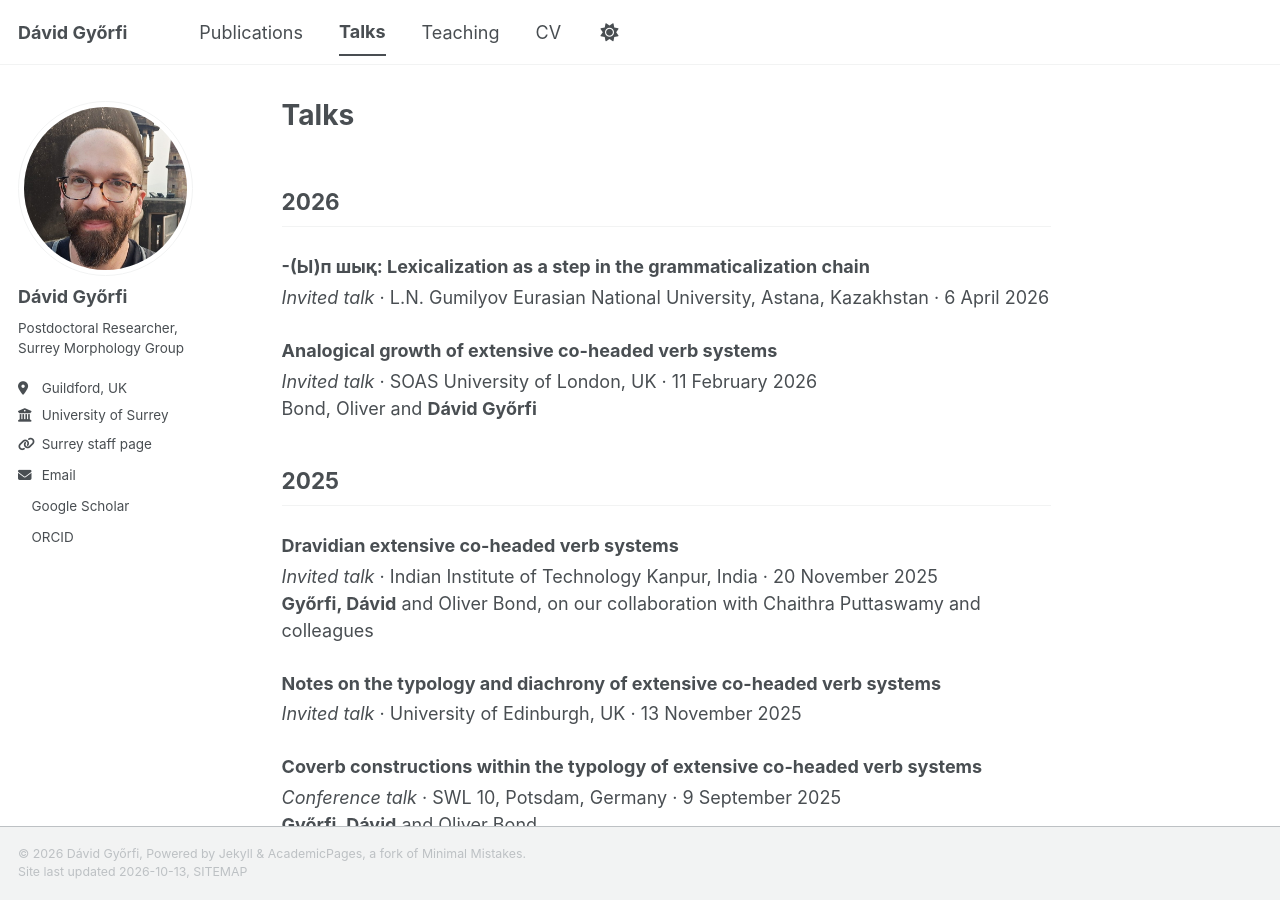
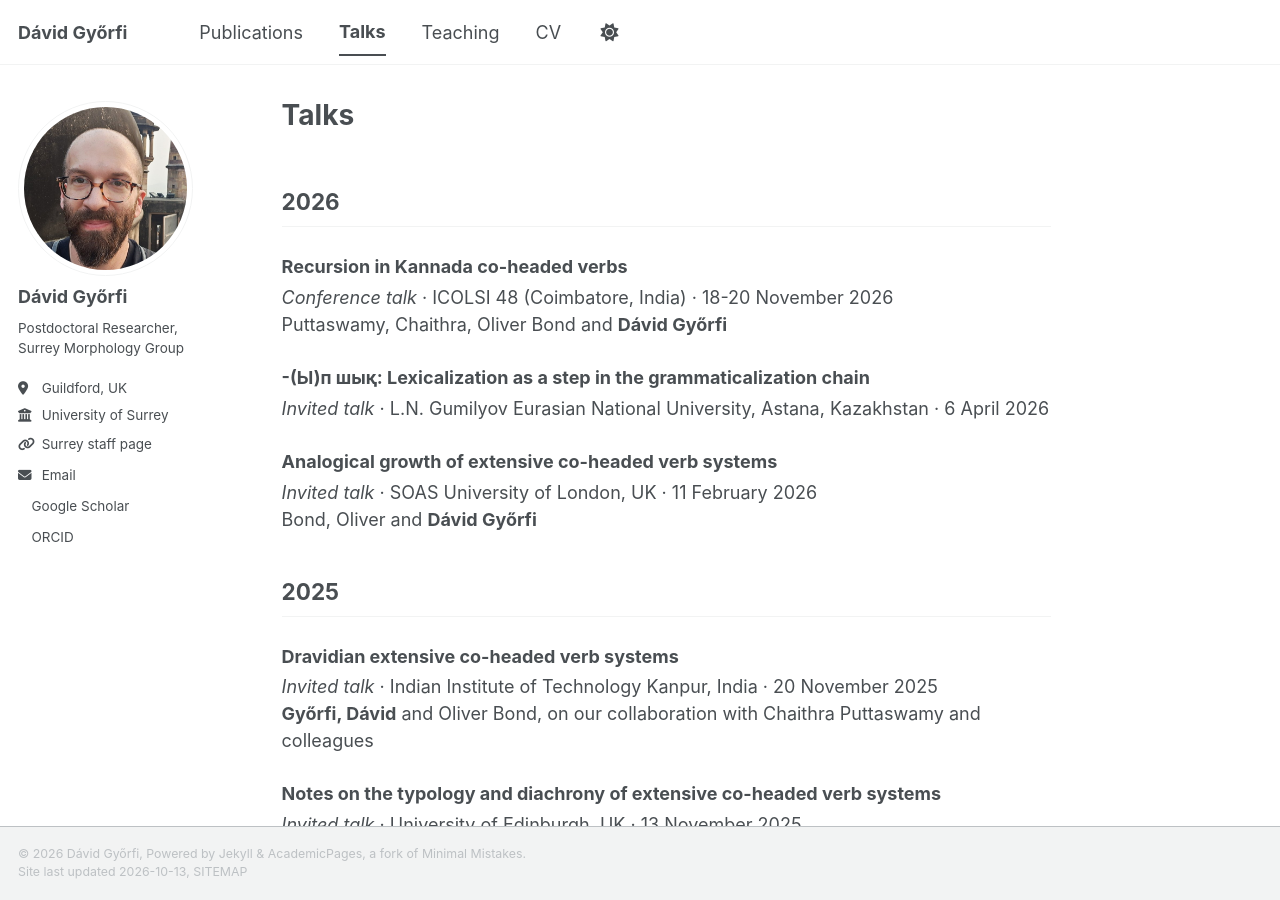
Before and after one commit to gyorfid/gyorfid.github.io, a Jekyll site: the page built from _pages/talks.md, in a window 1280 px wide and 900 px high. Built offline with Jekyll 4.4.1, drawn with Linux system fonts in a browser that asks for light colours; a style sheet for code colours, icons or effects is not loaded.

Commit message:
Add conference talk on recursion in Kannada

```diff
--- a/_pages/talks.md
+++ b/_pages/talks.md
@@ -14,6 +14,10 @@ This text between the arrows is a note to you and does not appear on the website
 -->
 
 ## 2026
+
+### Recursion in Kannada co-headed verbs
+*Conference talk* · ICOLSI 48 (Coimbatore, India) · 18-20 November 2026
+Puttaswamy, Chaithra, Oliver Bond and **Dávid Győrfi**
 
 ### -(Ы)п шық: Lexicalization as a step in the grammaticalization chain
 *Invited talk* · L.N. Gumilyov Eurasian National University, Astana, Kazakhstan · 6 April 2026
```
